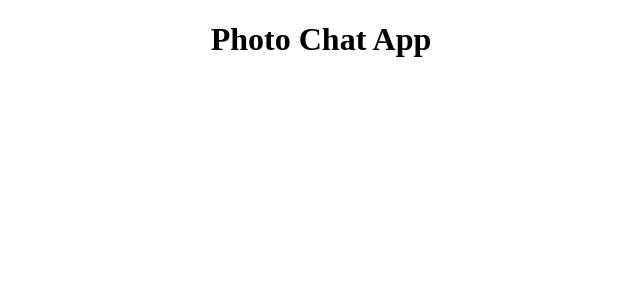
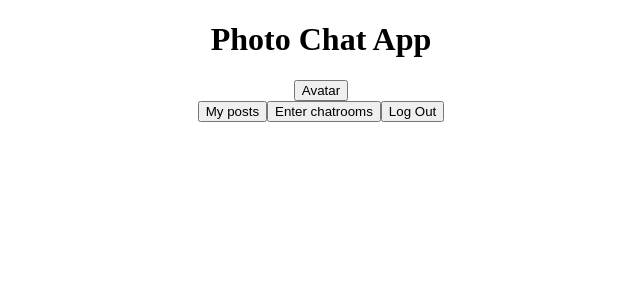
Before and after one commit to NishaSaraswat/PhotoChatApp, a React (Create React App) app in the folder client/: page /profile in a window 1280 px wide. Shown: the top 300 px of the page, without its empty margins (319-959 px from the left). Built offline with nearby package versions, Linux system fonts and the light colour scheme.

Commit message:
set up basic layout of profile page

```diff
--- a/client/src/App.js
+++ b/client/src/App.js
@@ -2,6 +2,7 @@
 import './App.css';
 import {BrowserRouter as Router, Route, Switch} from 'react-router-dom';
 import Login from "./Pages/LoginPage";
+import ProfilePage from './Pages/ProfilePage';
 
 function App() {
   return (
@@ -11,8 +12,8 @@ function App() {
         <>
             <Switch>
               <Route exact path="/login" component={Login}/>
-              {/* <Route exact path='/profile' component={Profile}/>
-              <Route exact path='/register' component={RegisterUser}/>
+              <Route exact path='/profile' component={ProfilePage}/>
+              {/*<Route exact path='/register' component={RegisterUser}/>
               */}
             </Switch>
         </>
--- /dev/null
+++ b/client/src/Components/Avatar.js
@@ -0,0 +1,11 @@
+import React from 'react'
+
+const Avatar = () => {
+    return (
+        <div>
+            <button>Avatar</button>
+        </div>
+    )
+}
+
+export default Avatar
--- a/client/src/Pages/ProfilePage.js
+++ b/client/src/Pages/ProfilePage.js
@@ -0,0 +1,18 @@
+import React from 'react'
+import Avatar from '../Components/Avatar'
+
+const ProfilePage = () => {
+    return (
+        <div className="profilePage">
+            <Avatar />
+            <div className="profilePage-btns">
+                <button>My posts</button>
+                <button>Enter chatrooms</button>
+                <button>Log Out</button>
+            </div>
+        </div>
+);
+
+}
+
+export default ProfilePage
```
Also changed, not shown: client/src/Components/Camera.js (added, +11 -0 lines), client/src/Components/LogOut.js (added, +11 -0 lines).
